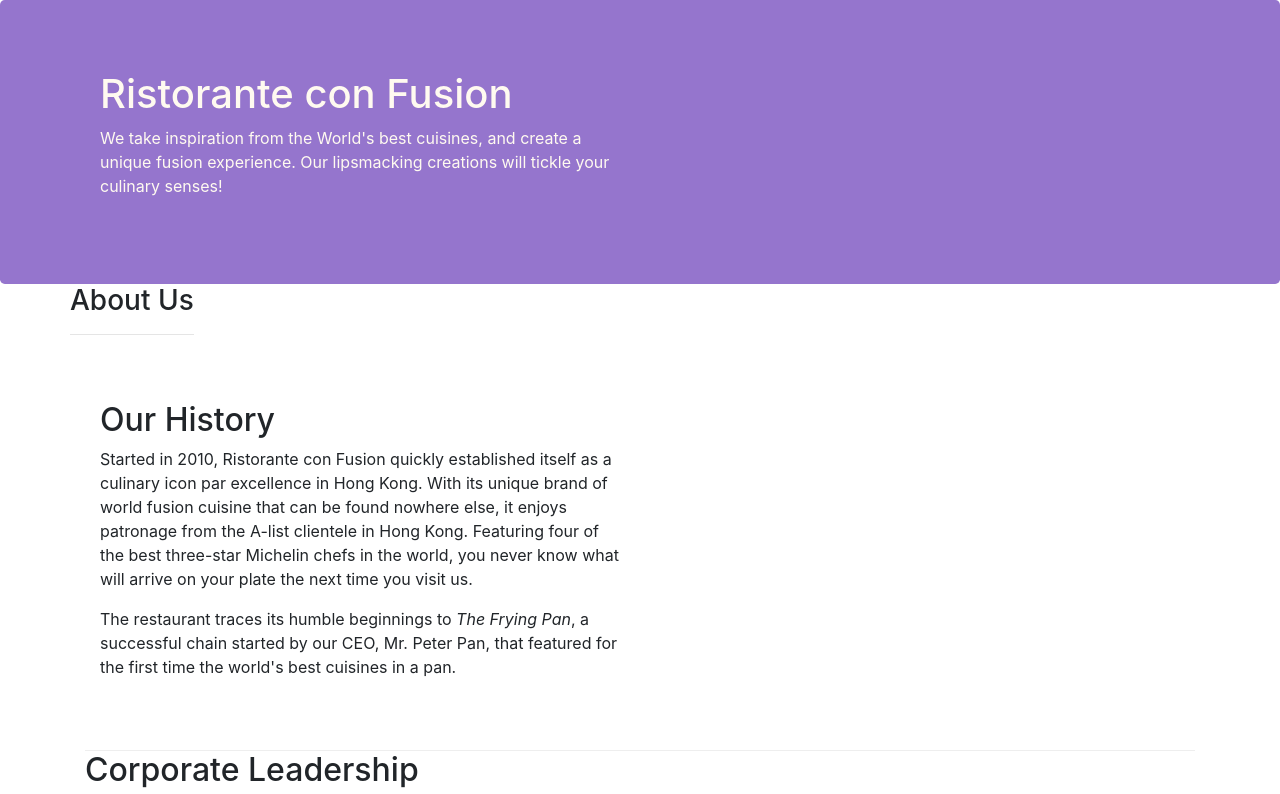
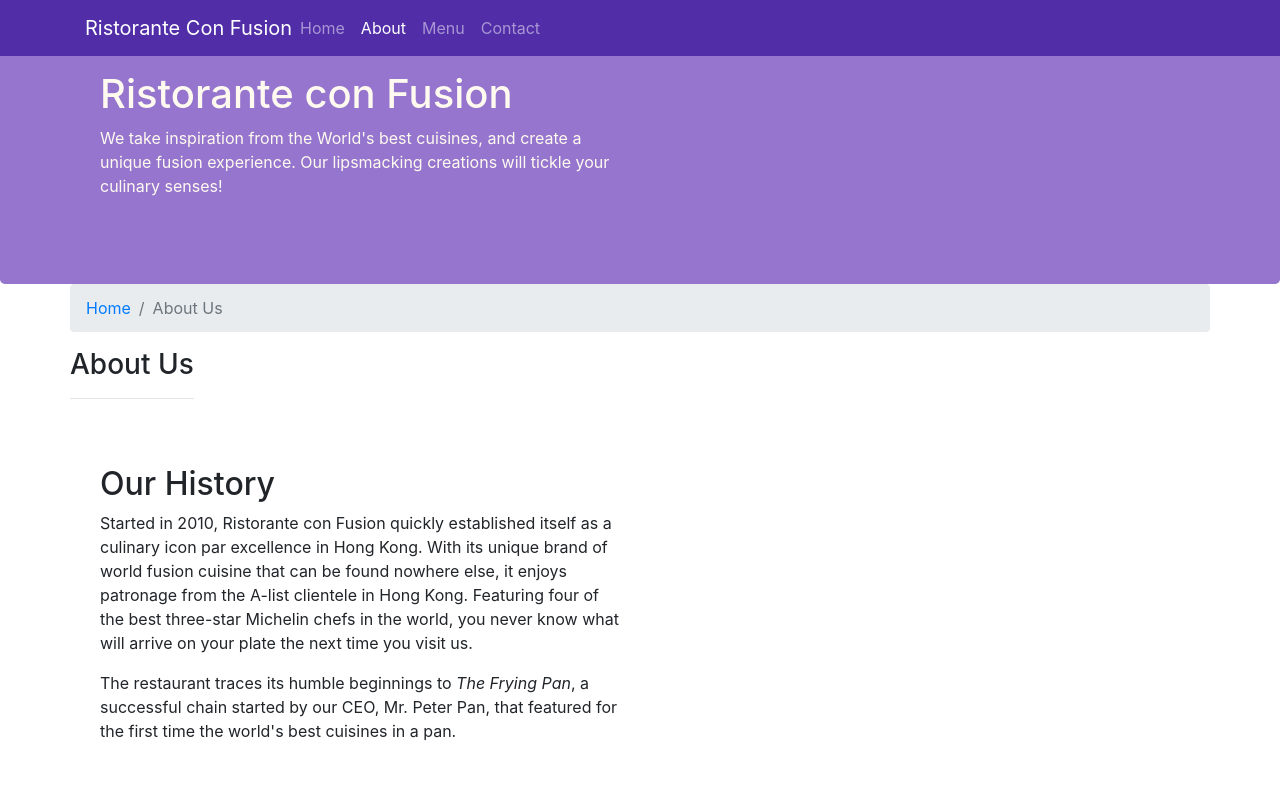
Before and after one commit to roopashree375/BootStrap, a website: page aboutus.html in a window 1280 px wide. Shown: the top 794 px of the page. Drawn offline with nearby package versions, Linux system fonts and the light colour scheme.

Commit message:
fifth commit

```diff
--- a/Css/styles.css
+++ b/Css/styles.css
@@ -16,6 +16,7 @@
     padding: 20px 0px 20px 0px;
 }
 .jumbotron{
+
     padding:70px 30px 70px 30px;
     margin: 0px auto;
     background: #9575CD;
@@ -26,3 +27,9 @@
     margin: 0px;
     color: #0f0f0f;
 }
+.body{
+    padding: 50px 0px 0px 0px;
+}
+.navbar-dark{
+    background-color: #512DA8;
+}
--- a/aboutus.html
+++ b/aboutus.html
@@ -14,7 +14,22 @@
 </head>
 
 <body>
-
+    <nav class="navbar navbar-dark navbar-expand-sm fixed-top">
+        <div class="container">
+          <button class="navbar-toggler" type="button" data-toggle="collapse" data-target="#Navbar">
+             <span class="navbar-toggler-icon"></span>
+          </button>
+        <a class="navbar-brand mr-auto" href="index.html">Ristorante Con Fusion</a>
+        <div class="collapse navbar-collapse" id="Navbar">
+        <ul class="navbar-nav mr-auto">
+         <li class="nav-item"><a class="nav-link" href="index.html">Home</a></li>
+         <li class="nav-item active"><a class="nav-link" href="#">About</a></li>
+         <li class="nav-item"><a class="nav-link" href="#">Menu</a></li>
+         <li class="nav-item"><a class="nav-link" href="#">Contact</a></li>
+        </ul>
+      </div>
+        </div>
+      </nav>
     <header class="jumbotron">
         <div class="container">
             <div class="row row-header">
@@ -30,6 +45,10 @@
 
     <div class="container">
         <div class="row">
+            <ol class="col-12 breadcrumb">
+              <li class="breadcrumb-item"><a href="index.html">Home</a></li>
+              <li class="breadcrumb-item active">About Us</li>
+            </ol>
             <div>
                <h3>About Us</h3>
                <hr>
@@ -69,7 +88,7 @@
                 <div class="col-4 offset-1 col-sm-2">
                     <h5>Links</h5>
                     <ul class="list-unstyled">
-                        <li><a href="#">Home</a></li>
+                        <li><a href="index.html">Home</a></li>
                         <li><a href="#">About</a></li>
                         <li><a href="#">Menu</a></li>
                         <li><a href="#">Contact</a></li>
```
Also changed, not shown: index.html (+17 -2 lines).
